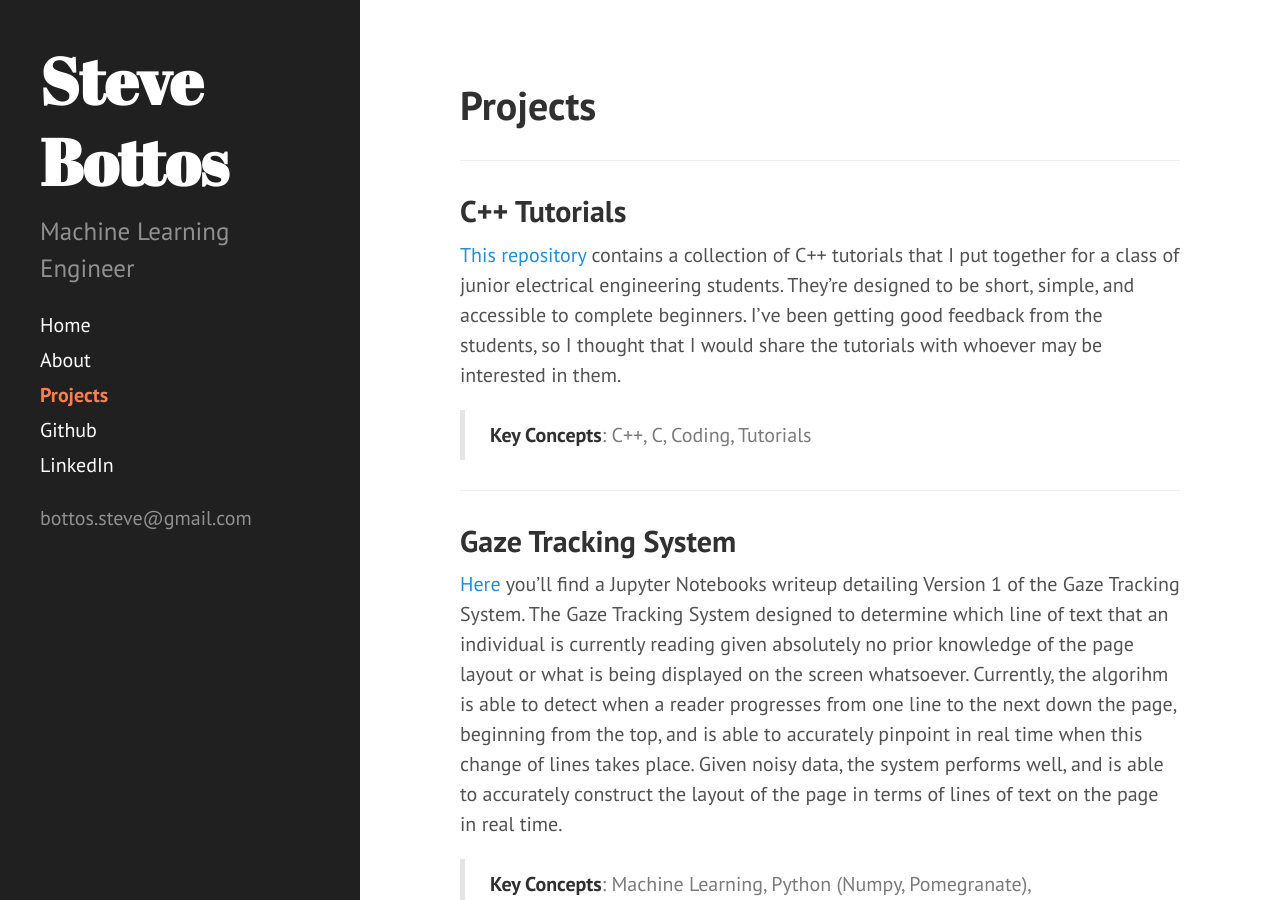
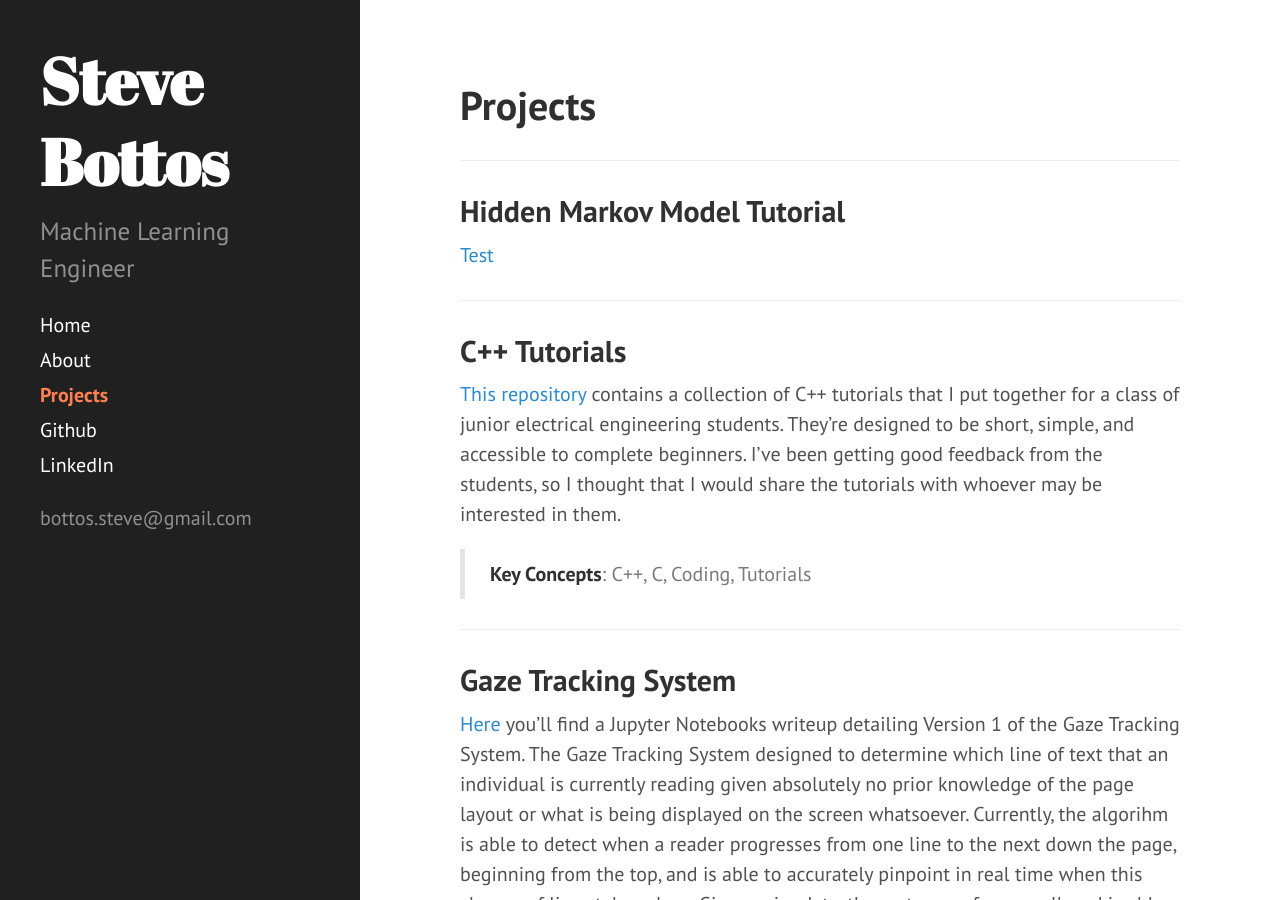
Before and after one commit to stevebottos/stevebottos.github.io, a Jekyll site: the page built from projects.md, in a window 1280 px wide and 900 px high. Built offline with Jekyll 4.4.1, drawn with Linux system fonts in a browser that asks for light colours.

Commit message:
Update projects.md

```diff
--- a/projects.md
+++ b/projects.md
@@ -2,6 +2,10 @@
 layout: page
 title: Projects
 ---
+
+---
+## Hidden Markov Model Tutorial
+<a href = "https://github.com/stevebottos/stevebottos.github.io/blob/master/_downloads/HMM_Tutorial.pdf" target = "_blank"> Test</a>
 
 ---
 ## C++ Tutorials
```
